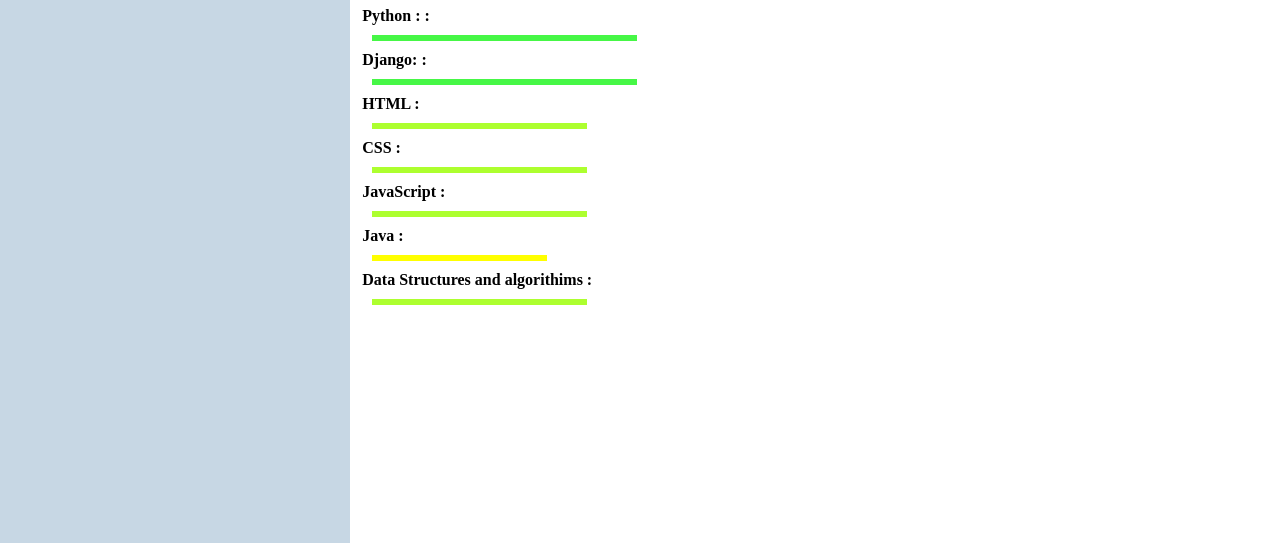
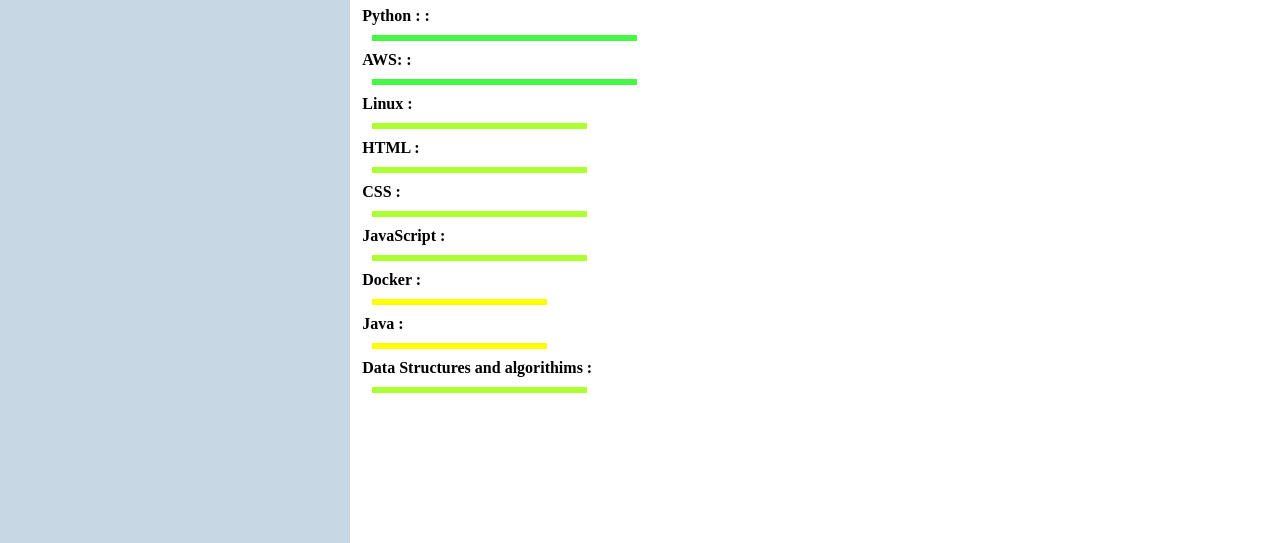
Before and after one commit to abhishekchauhan2107/portfolio, a plain HTML site: page access/intro.html in a window 1280 px wide. Shown: the part 257-800 px from the top of the page. Drawn offline with nearby package versions, Linux system fonts and the light colour scheme.

Commit message:
Update intro.html

```diff
--- a/access/intro.html
+++ b/access/intro.html
@@ -29,11 +29,12 @@
                    <div class="skillcontainer">
                     <div class="skillitem">C++  :<div class="skill hundered">  </div></div>
                     <div class="skillitem">Python :  :<div class="skill hundered">  </div></div>
-                    <div class="skillitem">Django:  :<div class="skill hundered">  </div></div>
+                    <div class="skillitem">AWS:  :<div class="skill hundered">  </div></div>
+                    <div class="skillitem">Linux :<div class="skill nine">  </div></div>
                     <div class="skillitem">HTML :<div class="skill nine">  </div></div>
                     <div class="skillitem">CSS :<div class="skill nine">  </div></div>
                     <div class="skillitem">JavaScript :<div class="skill nine">  </div></div>
-
+                    <div class="skillitem">Docker :<div class="skill fifty">  </div></div>
                     <div class="skillitem">Java :<div class="skill fifty">  </div></div>
                     <div class="skillitem">Data Structures and algorithims   :<div class="skill nine">  </div></div>
                    </div>
```
